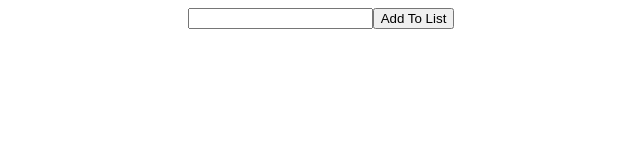
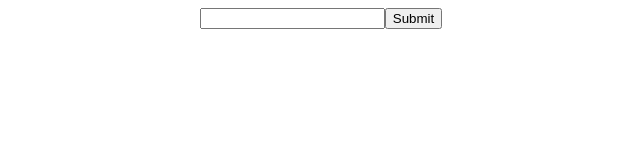
Before and after one commit to JoeyTruszinski/react-todolist, a React (Create React App) app: page / in a window 1280 px wide. Shown: the top 160 px of the page, without its empty margins (319-959 px from the left). Built offline with nearby package versions, Linux system fonts and the light colour scheme.

Commit message:
Created the adding to do item to a list

```diff
--- a/package.json
+++ b/package.json
@@ -9,6 +9,7 @@
     "react": "^17.0.2",
     "react-dom": "^17.0.2",
     "react-scripts": "4.0.3",
+    "react-uuid": "^1.0.2",
     "web-vitals": "^1.1.2"
   },
   "scripts": {
--- a/src/components/Form.js
+++ b/src/components/Form.js
@@ -1,12 +1,37 @@
-import React from "react";
+import React, { Component } from "react";
 
-function Form() {
-  return (
-    <form className="form">
-      <input type="text" className="form-text" />
-      <button className="form-button">Add To List</button>
-    </form>
-  );
+import ToDoList from "./ToDoList";
+
+export default class Form extends Component {
+  constructor(props) {
+    super(props);
+    this.state = {
+      term: "",
+      items: [],
+    };
+  }
+
+  onChange = (event) => {
+    this.setState({ term: event.target.value });
+  };
+
+  onSubmit = (event) => {
+    event.preventDefault();
+    this.setState({
+      term: "",
+      items: [...this.state.items, this.state.term],
+    });
+  };
+
+  render() {
+    return (
+      <div>
+        <form className="App" onSubmit={this.onSubmit}>
+          <input value={this.state.term} onChange={this.onChange} />
+          <button>Submit</button>
+        </form>
+        <ToDoList items={this.state.items} />
+      </div>
+    );
+  }
 }
-
-export default Form;
--- /dev/null
+++ b/src/components/ToDoList.js
@@ -0,0 +1,11 @@
+import React from "react";
+
+const ToDoList = (props) => (
+  <ul>
+    {props.items.map((item, index) => (
+      <li key={index}>{item}</li>
+    ))}
+  </ul>
+);
+
+export default ToDoList;
```
Also changed, not shown: 1 other file (tests, documents, lock files or other folders).
